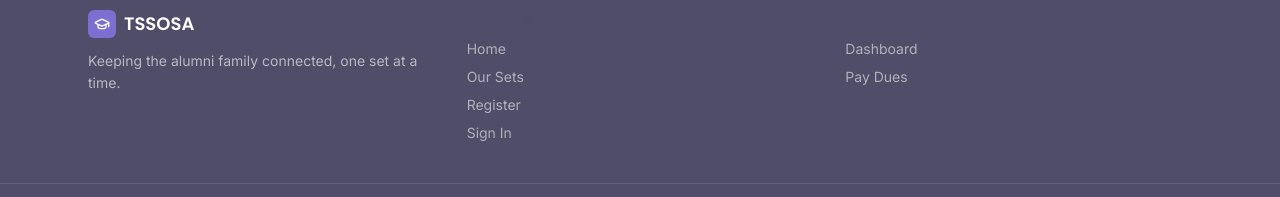
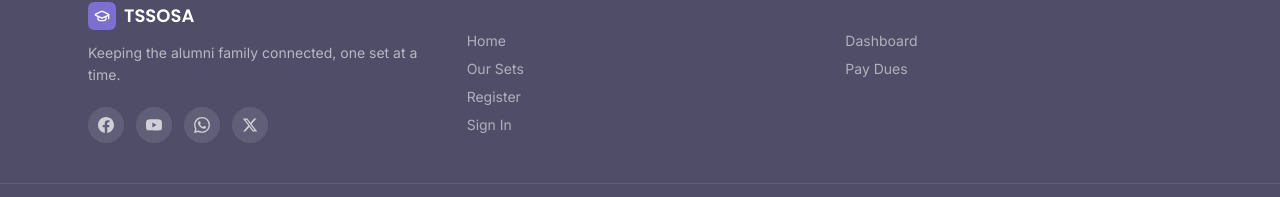
Before and after one commit to echopofi/TOSSA-Webpage, a Next.js app in the folder frontend/: page /sets in a window 1280 px wide. Shown: the part 568-765 px from the top of the page. Built offline with nearby package versions, Linux system fonts and the light colour scheme; no server answers.

Commit message:
feat(footer): add social media icons (FB, YouTube, WhatsApp, X) with # links
- Inline SVG brand icons in the footer (shadcn-style, no extra dep)
- Links intentionally left as '#' — no active URLs yet
- Fix null-vs-undefined typing in apiGetSets cleanup

```diff
--- a/frontend/components/layout/Footer.tsx
+++ b/frontend/components/layout/Footer.tsx
@@ -1,5 +1,28 @@
 import Link from "next/link";
 import { GraduationCap } from "lucide-react";
+
+const socials = [
+  {
+    label: "Facebook",
+    href: "#",
+    path: "M24 12.073c0-6.627-5.373-12-12-12s-12 5.373-12 12c0 5.99 4.388 10.954 10.125 11.854v-8.385H7.078v-3.47h3.047V9.43c0-3.007 1.792-4.669 4.533-4.669 1.312 0 2.686.235 2.686.235v2.953H15.83c-1.491 0-1.956.925-1.956 1.874v2.25h3.328l-.532 3.47h-2.796v8.385C19.612 23.027 24 18.062 24 12.073z",
+  },
+  {
+    label: "YouTube",
+    href: "#",
+    path: "M23.498 6.186a3.016 3.016 0 0 0-2.122-2.136C19.505 3.545 12 3.545 12 3.545s-7.505 0-9.377.505A3.017 3.017 0 0 0 .502 6.186C0 8.07 0 12 0 12s0 3.93.502 5.814a3.016 3.016 0 0 0 2.122 2.136c1.871.505 9.376.505 9.376.505s7.505 0 9.377-.505a3.015 3.015 0 0 0 2.122-2.136C24 15.93 24 12 24 12s0-3.93-.502-5.814zM9.545 15.568V8.432L15.818 12l-6.273 3.568z",
+  },
+  {
+    label: "WhatsApp",
+    href: "#",
+    path: "M17.472 14.382c-.297-.149-1.758-.867-2.03-.967-.273-.099-.471-.148-.67.15-.197.297-.767.966-.94 1.164-.173.199-.347.223-.644.075-.297-.15-1.255-.463-2.39-1.475-.883-.788-1.48-1.761-1.653-2.059-.173-.297-.018-.458.13-.606.134-.133.298-.347.446-.52.149-.174.198-.298.298-.497.099-.198.05-.371-.025-.52-.075-.149-.669-1.612-.916-2.207-.242-.579-.487-.5-.669-.51-.173-.008-.371-.01-.57-.01-.198 0-.52.074-.792.372-.272.297-1.04 1.016-1.04 2.479 0 1.462 1.065 2.875 1.213 3.074.149.198 2.096 3.2 5.077 4.487.709.306 1.262.489 1.694.625.712.227 1.36.195 1.871.118.571-.085 1.758-.719 2.006-1.413.248-.694.248-1.289.173-1.413-.074-.124-.272-.198-.57-.347m-5.421 7.403h-.004a9.87 9.87 0 0 1-5.031-1.378l-.361-.214-3.741.982.998-3.648-.235-.374a9.86 9.86 0 0 1-1.51-5.26c.001-5.45 4.436-9.884 9.888-9.884 2.64 0 5.122 1.03 6.988 2.898a9.825 9.825 0 0 1 2.893 6.994c-.003 5.45-4.437 9.884-9.885 9.884m8.413-18.297A11.815 11.815 0 0 0 12.05 0C5.495 0 .16 5.335.157 11.892c0 2.096.547 4.142 1.588 5.945L.057 24l6.305-1.654a11.882 11.882 0 0 0 5.683 1.448h.005c6.554 0 11.89-5.335 11.893-11.893a11.821 11.821 0 0 0-3.48-8.413z",
+  },
+  {
+    label: "X",
+    href: "#",
+    path: "M18.244 2.25h3.308l-7.227 8.26 8.502 11.24H16.17l-5.214-6.817L4.99 21.75H1.68l7.73-8.835L1.254 2.25H8.08l4.713 6.231zm-1.161 17.52h1.833L7.084 4.126H5.117z",
+  },
+];
 
 export default function Footer() {
   return (
@@ -15,6 +38,22 @@
           <p className="text-sm text-white/60 leading-relaxed">
             Keeping the alumni family connected, one set at a time.
           </p>
+
+          {/* Social icons — links intentionally set to # (no active URLs yet) */}
+          <div className="flex items-center gap-3 mt-5">
+            {socials.map(({ label, href, path }) => (
+              <a
+                key={label}
+                href={href}
+                aria-label={label}
+                className="w-9 h-9 rounded-full bg-white/10 text-white/70 flex items-center justify-center transition-colors hover:bg-[var(--primary)] hover:text-white"
+              >
+                <svg width="16" height="16" viewBox="0 0 24 24" fill="currentColor" aria-hidden="true">
+                  <path d={path} />
+                </svg>
+              </a>
+            ))}
+          </div>
         </div>
 
         <div>
--- a/frontend/lib/api.ts
+++ b/frontend/lib/api.ts
@@ -615,8 +615,8 @@
     set_name:         s.setName,
     start_year:       s.startYear,
     end_year:         s.endYear,
-    description:      s.description,
-    group_invite_link: s.groupInviteLink,
+    description:      s.description ?? undefined,
+    group_invite_link: s.groupInviteLink ?? undefined,
     is_active:        true,
     member_count:     s.memberCount,
     created_at:       s.createdAt,
```
